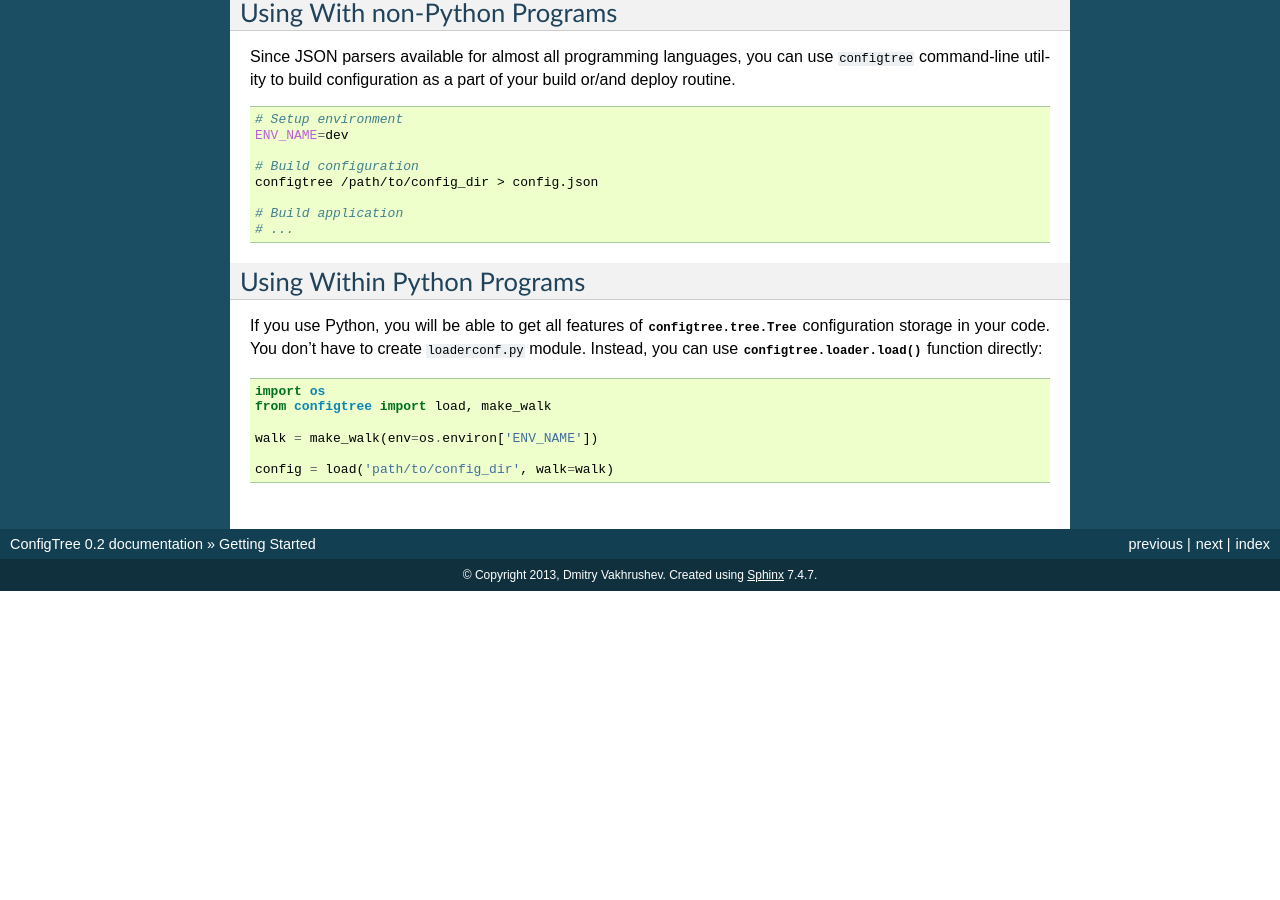
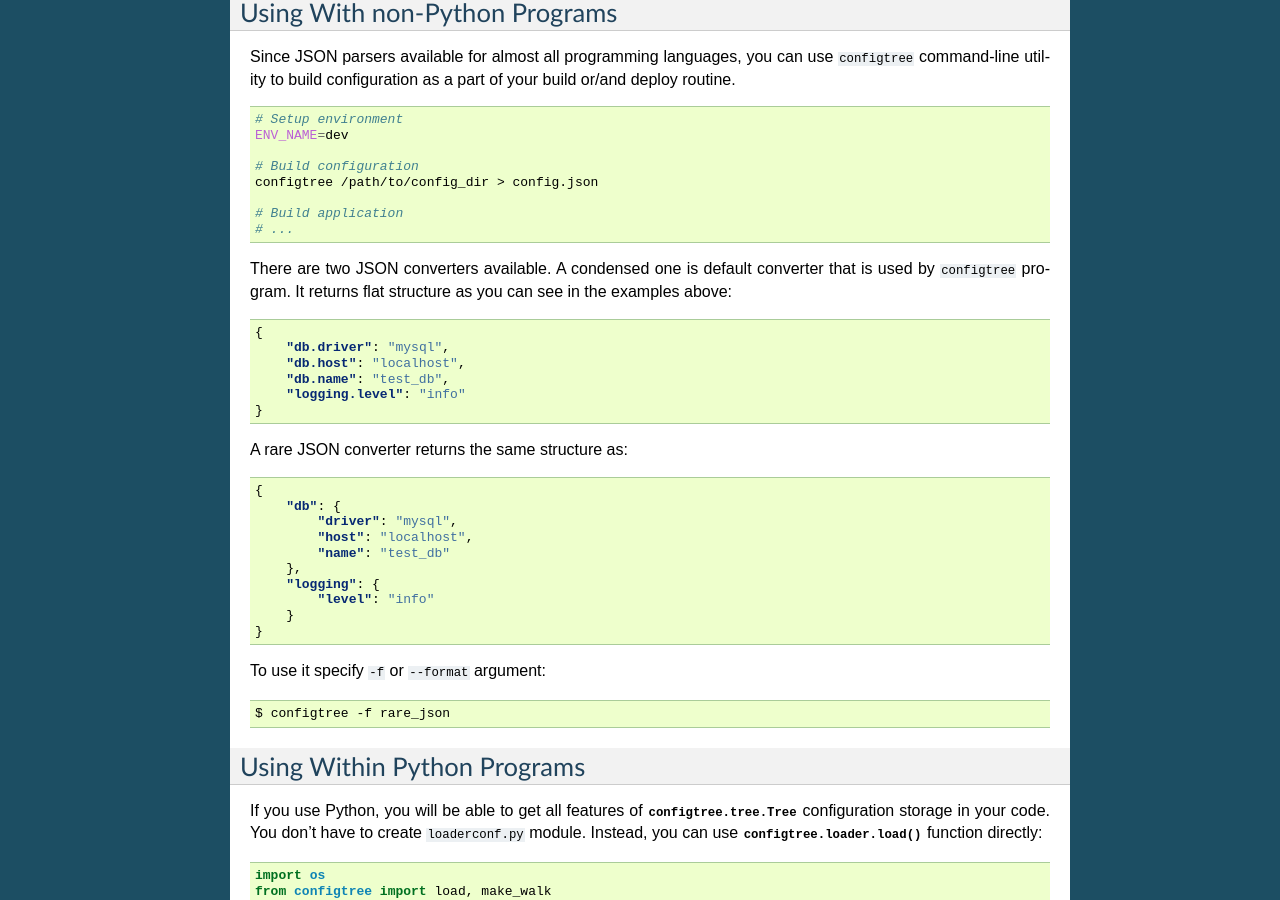
Before and after one commit to StudioEtrange/ConfigTree, a Sphinx documentation site: the page built from docs/getting_started.rst, in a window 1280 px wide and 900 px high, scrolled down 6553 px. Built offline with Sphinx 7.4.7, drawn with Linux system fonts in a browser that asks for light colours; before the commit the page ends 7144 px from its top, so only the background shows below that.

Commit message:
Updated docs

```diff
--- a/CHANGES.rst
+++ b/CHANGES.rst
@@ -8,7 +8,7 @@ Changes
 *   Added human readable representation of ``BranchProxy`` class;
 *   Added rare iterators into ``Tree`` and ``BranchProxy`` classes;
 *   Added ``rarefy`` function;
-*   Added rare JSON converter;
+*   Added rare JSON converter.
 
 0.1
 ---
--- a/docs/getting_started.rst
+++ b/docs/getting_started.rst
@@ -462,6 +462,40 @@ your build or/and deploy routine.
     # Build application
     # ...
 
+There are two JSON converters available.  A condensed one is default converter
+that is used by ``configtree`` program.  It returns flat structure as you can
+see in the examples above:
+
+..  code-block:: json
+
+    {
+        "db.driver": "mysql",
+        "db.host": "localhost",
+        "db.name": "test_db",
+        "logging.level": "info"
+    }
+
+A rare JSON converter returns the same structure as:
+
+..  code-block:: json
+
+    {
+        "db": {
+            "driver": "mysql",
+            "host": "localhost",
+            "name": "test_db"
+        },
+        "logging": {
+            "level": "info"
+        }
+    }
+
+To use it specify ``-f`` or ``--format`` argument:
+
+..  code-block:: bash
+
+    $ configtree -f rare_json
+
 
 Using Within Python Programs
 ----------------------------
--- a/docs/index.rst
+++ b/docs/index.rst
@@ -28,7 +28,7 @@ ConfigTree will be useful for you, if you want to:
 
 ConfigTree supports out of the box YAML and JSON source files, but it can
 be easily :ref:`extended <extending_source>`.  Command-line utility builds
-configuration to JSON and shell script format, and can be
+configuration to JSON (condensed or rare) and shell script format, and can be
 :ref:`extended <extending_output>` in the same way.
 
 
```
